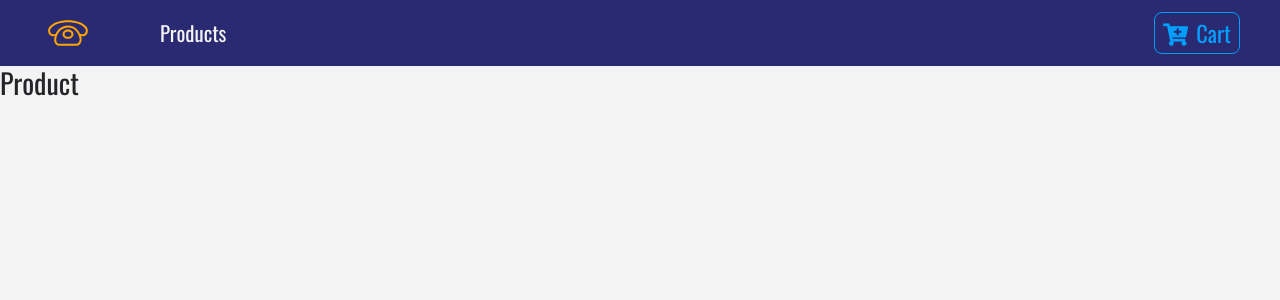
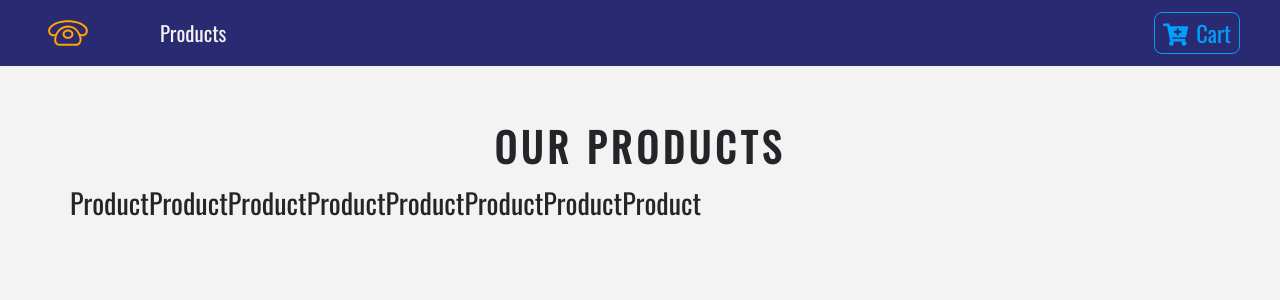
Before and after one commit to Addison-Dalton/phone-store, a React (Create React App) app: page / in a window 1280 px wide. Shown: the top 300 px of the page. Built offline with nearby package versions, Linux system fonts and the light colour scheme.

Commit message:
Adding Context API and initial setup for list of products components.

```diff
--- a/src/components/Button.js
+++ b/src/components/Button.js
@@ -17,7 +17,7 @@
         color: var(--mainBlue);
     }
 
-    $focus {
+    &:focus {
         outline: none;
     }
 `;
--- a/src/components/ProductList.js
+++ b/src/components/ProductList.js
@@ -1,12 +1,27 @@
 import React, { Component } from 'react'
 import Product from './Product';
+import Title from './Title';
+import { ProductConsumer } from '../context';
 
 export default class ProductList extends Component {
   render() {
     return (
-      <div>
-          <Product />
-      </div>
+      <React.Fragment>
+            <div className="py-5">
+                <div className="container">
+                    <Title name="our products"></Title>
+                    <div className="row">
+                        <ProductConsumer>
+                            {(value) => {
+                                return value.products.map( product => {
+                                    return <Product key={product.id} product={product}></Product>
+                                })
+                            }}
+                        </ProductConsumer>
+                    </div>
+                </div>
+            </div>
+      </React.Fragment>
     )
   }
 }
--- /dev/null
+++ b/src/components/Title.js
@@ -0,0 +1,14 @@
+import React from 'react';
+
+export default function Title({name, title}) {
+    return (
+        <div className="row">
+            <div className="col-10 mx-auto my-2 text-center text-title">
+                <h1 className="text-capatalize font-weight-bold">
+                    {name}
+                    <strong className="text-blue">{title}</strong>
+                </h1>
+            </div>
+        </div>
+    )
+}
--- /dev/null
+++ b/src/context.js
@@ -0,0 +1,31 @@
+import React, { Component } from 'react'
+import { storeProducts, detailProduct } from './data';
+const ProductContext = React.createContext();
+
+
+class ProductProvider extends Component {
+    state = {
+        products: storeProducts,
+        detailProduct: detailProduct
+    }
+
+    addToCart = () => {
+        console.log('add to cart');
+    }
+
+    handleDetail = () => {
+        console.log('handle detail');
+    }
+
+    render() {
+        return (
+        <ProductContext.Provider value={{...this.state, handleDetail: this.handleDetail, addToCart: this.addToCart}}>
+            {this.props.children}
+        </ProductContext.Provider>
+        )
+    }
+}
+
+const ProductConsumer = ProductContext.Consumer;
+
+export { ProductProvider, ProductConsumer };
--- a/src/index.js
+++ b/src/index.js
@@ -3,12 +3,15 @@
 import './index.css';
 import App from './App';
 import {BrowserRouter as Router} from 'react-router-dom';
+import { ProductProvider } from './context';
 import * as serviceWorker from './serviceWorker';
 
 ReactDOM.render(
-    <Router>
-        <App />
-    </Router>,
+    <ProductProvider>
+        <Router>
+            <App />
+        </Router>
+    </ProductProvider>,
     document.getElementById('root')
 );
 
```
